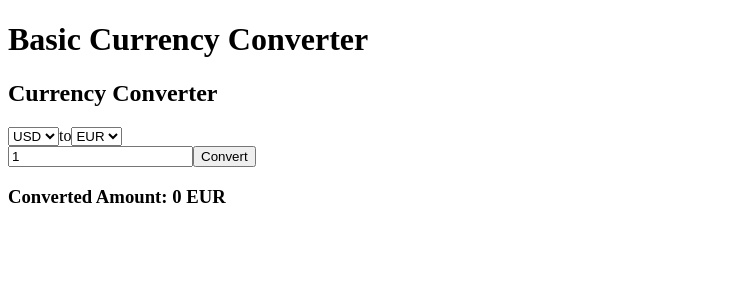
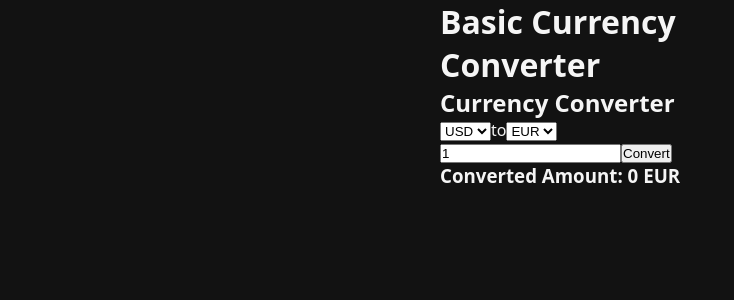
Before and after one commit to Espadv69/Basic-Currency-Converter, a React (Vite) app: page / in a window 1280 px wide. Shown: the top 300 px of the page, without its empty margins (0-734 px from the left). Built offline with nearby package versions, Linux system fonts and the light colour scheme.

Commit message:
Add global CSS styles for consistent layout and typography

```diff
--- a/src/global.css
+++ b/src/global.css
@@ -0,0 +1,31 @@
+*,
+*::before,
+*::after {
+  margin: 0;
+  padding: 0;
+  box-sizing: border-box;
+}
+
+body {
+  color: #f5f5f5;
+  background: #121212;
+
+  font-family:
+    system-ui,
+    -apple-system,
+    BlinkMacSystemFont,
+    'Segoe UI',
+    Roboto,
+    Oxygen,
+    Ubuntu,
+    Cantarell,
+    'Open Sans',
+    'Helvetica Neue',
+    sans-serif;
+
+  margin: auto;
+  width: 100%;
+  max-width: 400px;
+
+  overflow: hidden;
+}
```
